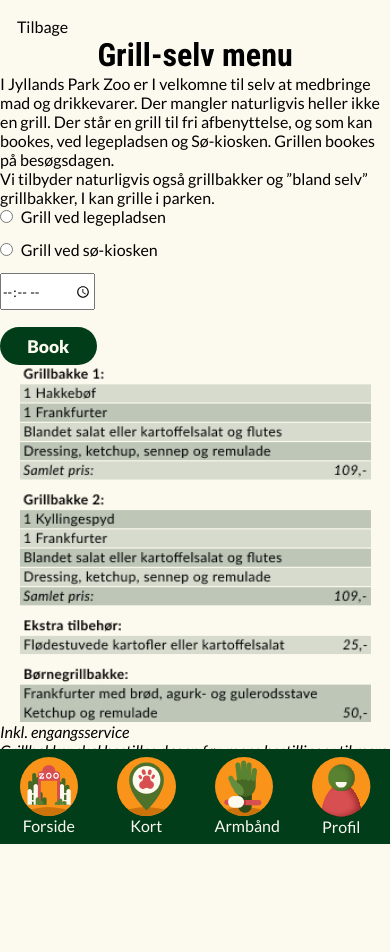
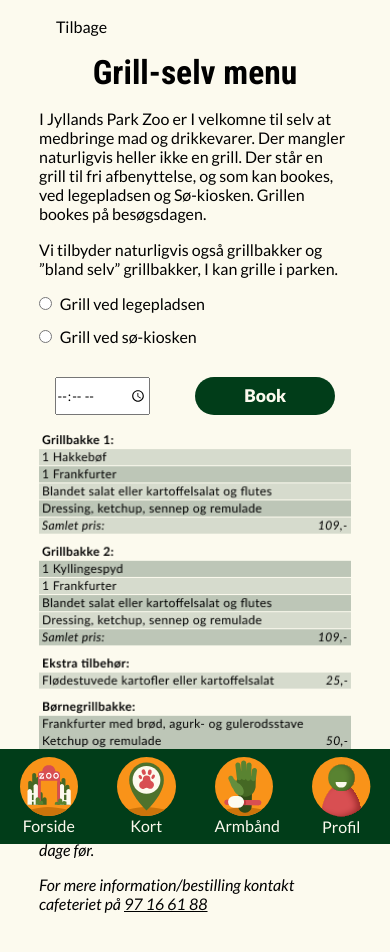
Before and after one commit to Ikasy/jpz, a React (Vite) app: page /grill in a window 390 px wide. Shown: the top 952 px of the page. Before the commit the page ends 844 px from the top, so only its background shows below. Built offline with nearby package versions, Linux system fonts and the light colour scheme.

Commit message:
lidt responsive og mad css
jeg ved ikke lige hvordan de der modal og swal kan styles så de er responsive, for de bliver hurtigt lidt øv haha

```diff
--- a/src/App.css
+++ b/src/App.css
@@ -469,3 +469,43 @@
     font-size: 1.125em;
     color: #7b7b7b;
 }
+
+/* ----------------------Mad og spisesteder---------------------- */
+
+.mad{
+  width: 80%;
+  margin:auto;
+  margin-bottom: 15vh;
+}
+
+.mad h1{
+  text-align: center;
+  font-size: calc(32px + 0.390625vw);
+  margin: 2vh auto 2vh auto;
+}
+
+.mad p{
+  margin-bottom: 2vh;
+}
+
+.mad button{
+  width: 100%;
+  margin: 2vh 0;
+}
+
+.sideomside{
+  display: flex;
+  align-items: flex-end;
+  justify-content: space-between;
+  width: 90%;
+  margin: auto;
+}
+
+.sideomside button{
+  padding: 1vh 4vw;
+  max-width: 50%;
+}
+
+.sideomside input{
+  max-width: 40%;
+}
--- a/src/index.css
+++ b/src/index.css
@@ -5,3 +5,28 @@
 body{
   background-color: #FCFAEE;
 }
+
+/* ----------------------Responsive---------------------- */
+@media only screen and (max-width: 390px) {
+  h2{
+    font-size: calc(24px + 0.39065vw);
+  }
+
+  .firk img{
+    max-width: 80%;
+  }
+
+  .rekt img{
+    max-width: 80%;
+  }
+}
+
+@media only screen and (max-width: 350px) {
+  h2{
+    font-size: calc(20px + 0.39065vw);
+  }
+
+  .rekt img{
+    max-width: 30%;
+  }
+}
--- a/src/pages/Cafemenu.jsx
+++ b/src/pages/Cafemenu.jsx
@@ -3,11 +3,11 @@
 function Cafemenu() {
   let navigate = useNavigate();
   return (
-    <>
-    <p className="tilbageknap" onClick={() => navigate(-1)}>Tilbage</p>
-      <h1 style={{textAlign: "center"}}>Cafeteriamenu</h1>
-      <img style={{width: "90%", margin:"auto", display: "block"}} src={cafemenu} alt="Cafe menu" />
-    </>
+    <section className="mad">
+      <p className="tilbageknap" onClick={() => navigate(-1)}>Tilbage</p>
+      <h1 style={{ textAlign: "center" }}>Cafeteriamenu</h1>
+      <img style={{ width: "100%", margin: "auto", display: "block" }} src={cafemenu} alt="Cafe menu" />
+    </section>
   )
 }
 
--- a/src/pages/Forside.jsx
+++ b/src/pages/Forside.jsx
@@ -3,7 +3,7 @@
 import abe from "../assets/mad.svg";
 import pose from "../assets/shoppingbag.svg";
 import bladealle from "../assets/Bladealle.svg";
-import skattejagt from "../assets/skattejagt.svg";
+import skattejagt from "../assets/Skattejagt.svg";
 import Lillefirkant from "../components/Lillefirkant";
 import Rektangel from "../components/Rektangel";
 import { Link } from "react-router-dom";
@@ -12,7 +12,7 @@
 function Forside() {
 
   return (
-    <div style={{ backgroundImage: `url(${bladealle})`, backgroundRepeat:"no-repeat", backgroundSize:"cover", paddingBottom: "15vh", backgroundAttachment: "fixed"}}>
+    <div style={{ backgroundImage: `url(${bladealle})`, backgroundRepeat: "no-repeat", backgroundSize: "cover", paddingBottom: "15vh", backgroundAttachment: "fixed" }}>
       <div className="logo">
         <img
           src={logo}
@@ -55,7 +55,7 @@
             farve="#002a1299"
           />
         </Link>
-        <Lillefirkant
+        <Lillefirkant className="skattekiste"
           src={skattejagt}
           alt="Skattejagt"
           farve="#fbd453BF"
--- a/src/pages/Grill.jsx
+++ b/src/pages/Grill.jsx
@@ -71,7 +71,7 @@
         title: "Login mangler",
         text: "Du skal oprette bruger eller logge ind for at booke",
         icon: "error",
-        color:"#d84f52",
+        color: "#d84f52",
         background: "#FCFAEE",
         allowOutsideClick: false,
         confirmButtonText: "Opret bruger",
@@ -102,29 +102,30 @@
 
 
   return (
-    <>
-    <p className="tilbageknap" onClick={() => navigate(-1)}>Tilbage</p>
-      <h1 style={{textAlign: "center"}}>Grill-selv menu</h1>
+    <section className="mad">
+      <p className="tilbageknap" onClick={() => navigate(-1)}>Tilbage</p>
+      <h1 style={{ textAlign: "center" }}>Grill-selv menu</h1>
       <p>I Jyllands Park Zoo er I velkomne til selv at medbringe mad og drikkevarer. Der mangler naturligvis heller ikke en grill. Der står en grill til fri afbenyttelse, og som kan bookes, ved legepladsen og Sø-kiosken. Grillen bookes på besøgsdagen.</p>
       <p>Vi tilbyder naturligvis også grillbakker og ”bland selv” grillbakker, I kan grille i parken.</p>
       <form onSubmit={handleSubmit}>
-        <input style={{height: "auto", width: "auto", display:"inline-block", marginRight:"2vw"}}type="radio" id="legeplads" name="sted" value="legeplads"/>
+        <input style={{ height: "auto", width: "auto", display: "inline-block", marginRight: "2vw" }} type="radio" id="legeplads" name="sted" value="legeplads" />
         <label htmlFor="legeplads">Grill ved legepladsen</label>
         <br />
-        <input style={{height: "auto", width: "auto", display:"inline-block", marginRight:"2vw"}} type="radio" id="kiosk" name="sted" value="kiosk"/>
+        <input style={{ height: "auto", width: "auto", display: "inline-block", marginRight: "2vw" }} type="radio" id="kiosk" name="sted" value="kiosk" />
         <label htmlFor="kiosk">Grill ved sø-kiosken</label>
+        <div className="sideomside">
+          <input style={{ width: "auto" }} name="tid" type="time" id="tid" />
 
-        <input style={{ width: "auto"}} name="tid" type="time" id="tid"/>
-
-        <button type="submit">Book</button>
+          <button className="mørkknap" type="submit">Book</button>
+        </div>
       </form>
-      <img style={{width: "90%", margin:"auto", display: "block"}} src={grillmenu} alt="grill menu" />
+      <img style={{ width: "100%", margin: "auto auto 2vh auto", display: "block" }} src={grillmenu} alt="grill menu" />
       <i>
         <p>Inkl. engangsservice</p>
         <p>Grillbakker skal bestilles dagen før, mens bestillinger til mere end 20 personer bestilles 7 dage før.</p>
         <p>For mere information/bestilling kontakt cafeteriet på <u>97 16 61 88</u></p>
       </i>
-    </>
+    </section>
   )
 }
 
--- a/src/pages/Mad.jsx
+++ b/src/pages/Mad.jsx
@@ -4,15 +4,15 @@
   let navigate = useNavigate();
 
   return (
-    <>
+    <section className="mad">
       <p className="tilbageknap" onClick={() => navigate(-1)}>Tilbage</p>
       <h1>Mad og spisesteder</h1>
       <p>I Jyllands Park Zoo er I velkomne til at medbringe mad og drikke. Vi har ca. 850 siddepladser i hyggelige omgivelser til at nyde jeres medbragte mad.</p>
       <p>Vores kiosker og cafeteria tilbyder også et godt udvalg af mad og drikke til både voksne og børn, inklusive burgere, sandwich, pølsehorn, pizza og børnemenuer som fiskefilet, frikadeller og kyllingespyd. </p>
-      <p>(Egen mad og drikke må ikke medbringes i kioskerne og cafeteriet.)</p>
-      <button onClick={() => navigate("/cafemenu")}>Cafeteriamenu</button>
-      <button onClick={() => navigate("/grill")}>Grill-selv</button>
-    </>
+      <p><em>Egen mad og drikke må <b>ikke</b> medbringes i kioskerne og cafeteriet.</em></p>
+      <button className="lysknap" onClick={() => navigate("/cafemenu")}>Cafeteriamenu</button>
+      <button className="lysknap" onClick={() => navigate("/grill")}>Grill-selv</button>
+    </section>
   )
 }
 
--- a/src/pages/Opret.jsx
+++ b/src/pages/Opret.jsx
@@ -2,7 +2,7 @@
 import { createUserWithEmailAndPassword } from 'firebase/auth';
 import { auth } from '../firebase-config'; // Import your Firebase configuration
 import { useNavigate } from 'react-router-dom';
-import logo from "../assets/Logo.svg"
+import logo from "../assets/logo.svg"
 import Swal from 'sweetalert2'
 
 
@@ -65,7 +65,7 @@
         title: "Oprettelse succesfuld!",
         text: "Tak for din oprettelse af en profil til Jylland Park Zoo! Vi glæder os til at byde dig velkommen til en verden af fantastiske dyreoplevelser og spændende aktiviteter hele året rundt.",
         icon: "success",
-                color:"#013D19",
+        color: "#013D19",
         background: "#FCFAEE",
         allowOutsideClick: false,
         confirmButtonText: "Forsæt til profil",
```
Also changed, not shown: src/components/billet.jsx (+9 -9 lines). Lines whose indentation alone changed are shown as unchanged.
